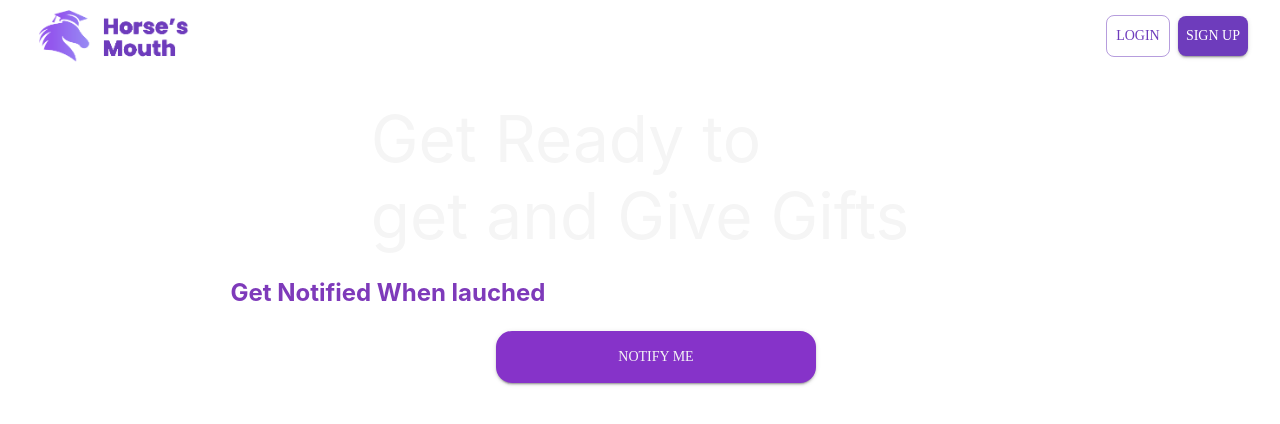
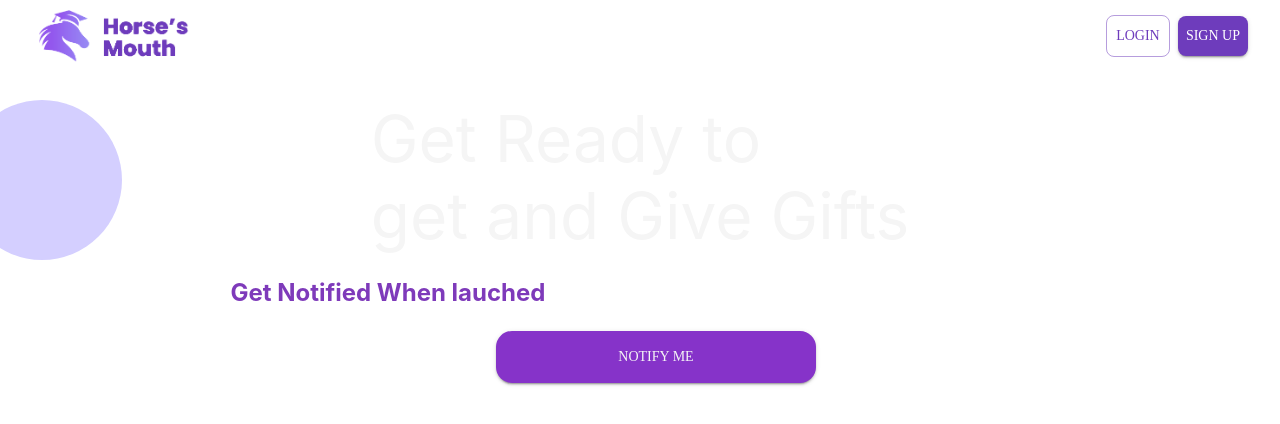
Before and after one commit to dipanshuhappy/hourse-mouth-landing-page, a React (Create React App) app: page / in a window 1280 px wide. Shown: the top 424 px of the page. Built offline with nearby package versions, Linux system fonts and the light colour scheme.

Commit message:
circle div

```diff
--- a/src/App.css
+++ b/src/App.css
@@ -27,6 +27,14 @@
 .App-link {
   color: #61dafb;
 }
+.circle{
+    position: absolute;
+    border-radius: 50%;
+    background-color: rgb(212, 207, 255);
+    width: 10rem;
+    height: 10rem;
+    left: -3%;
+}
 
 @keyframes App-logo-spin {
   from {
--- a/src/App.tsx
+++ b/src/App.tsx
@@ -28,6 +28,8 @@ function App() {
     <ThemeProvider theme={theme}>
     <div className="App">
       <TopBar/>
+      <div className='circle'>
+      </div>
       <BookingSession/>
     </div>
     </ThemeProvider>
```
